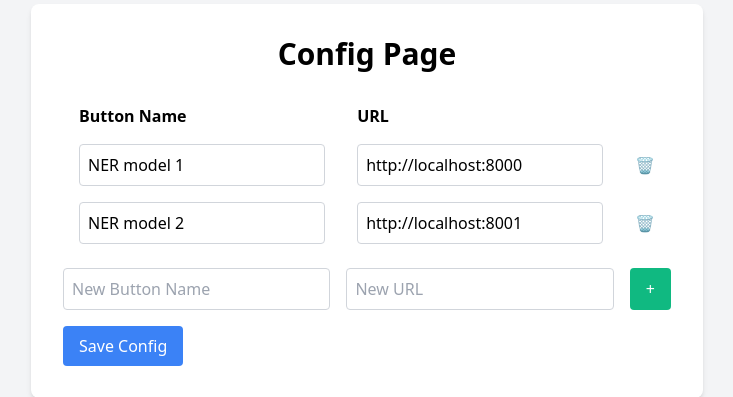
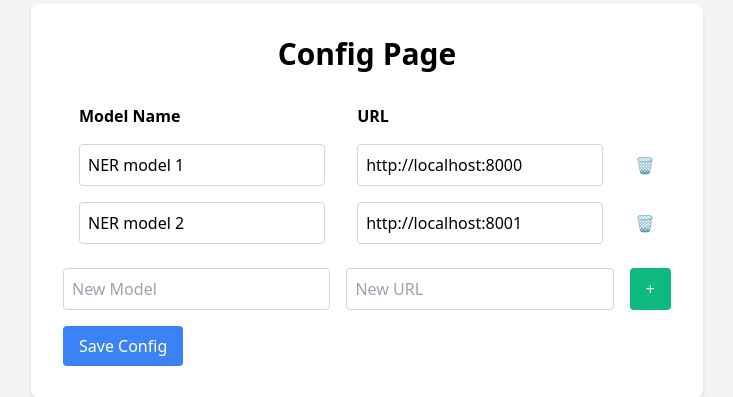
Before and after one commit to llinauer/ner_visualizer, a Flask app: page /config in a window 1280 px wide. Shown: the part 199-596 px from the top of the page, without its empty margins (273-1006 px from the left). Run offline with Flask 3, Linux system fonts and the light colour scheme.

Commit message:
Update labels in config.html

```diff
--- a/ner_visualizer/templates/config.html
+++ b/ner_visualizer/templates/config.html
@@ -22,7 +22,7 @@
       <table class="min-w-full table-auto mb-4">
         <thead>
           <tr>
-            <th class="px-4 py-2 text-left">Button Name</th>
+            <th class="px-4 py-2 text-left">Model Name</th>
             <th class="px-4 py-2 text-left">URL</th>
             <th class="px-4 py-2"></th>
           </tr>
@@ -31,7 +31,7 @@
           {% for idx, pair in enumerate(configs) %}
           <tr id="pair-{{ idx }}">
             <td class="px-4 py-2">
-              <input type="text" class="w-full p-2 border border-gray-300 rounded" name="button_name_{{ idx }}" value="{{ pair['button_name'] }}" readonly />
+              <input type="text" class="w-full p-2 border border-gray-300 rounded" name="button_name_{{ idx }}" value="{{ pair['button_name'] }}" />
             </td>
             <td class="px-4 py-2">
               <input type="url" class="w-full p-2 border border-gray-300 rounded" name="url_{{ idx }}" value="{{ pair['url'] }}" />
@@ -46,7 +46,7 @@
 
       <!-- Add New Button-URL Pair (Always Visible) -->
       <div class="mt-4 flex gap-4" id="new-row-container">
-        <input type="text" id="new-button-name" class="w-full p-2 border border-gray-300 rounded" placeholder="New Button Name" />
+        <input type="text" id="new-button-name" class="w-full p-2 border border-gray-300 rounded" placeholder="New Model" />
         <input type="url" id="new-url" class="w-full p-2 border border-gray-300 rounded" placeholder="New URL" />
         <button type="button" onclick="addPair()" class="bg-green-500 hover:bg-green-600 text-white py-2 px-4 rounded">+</button>
       </div>
```
